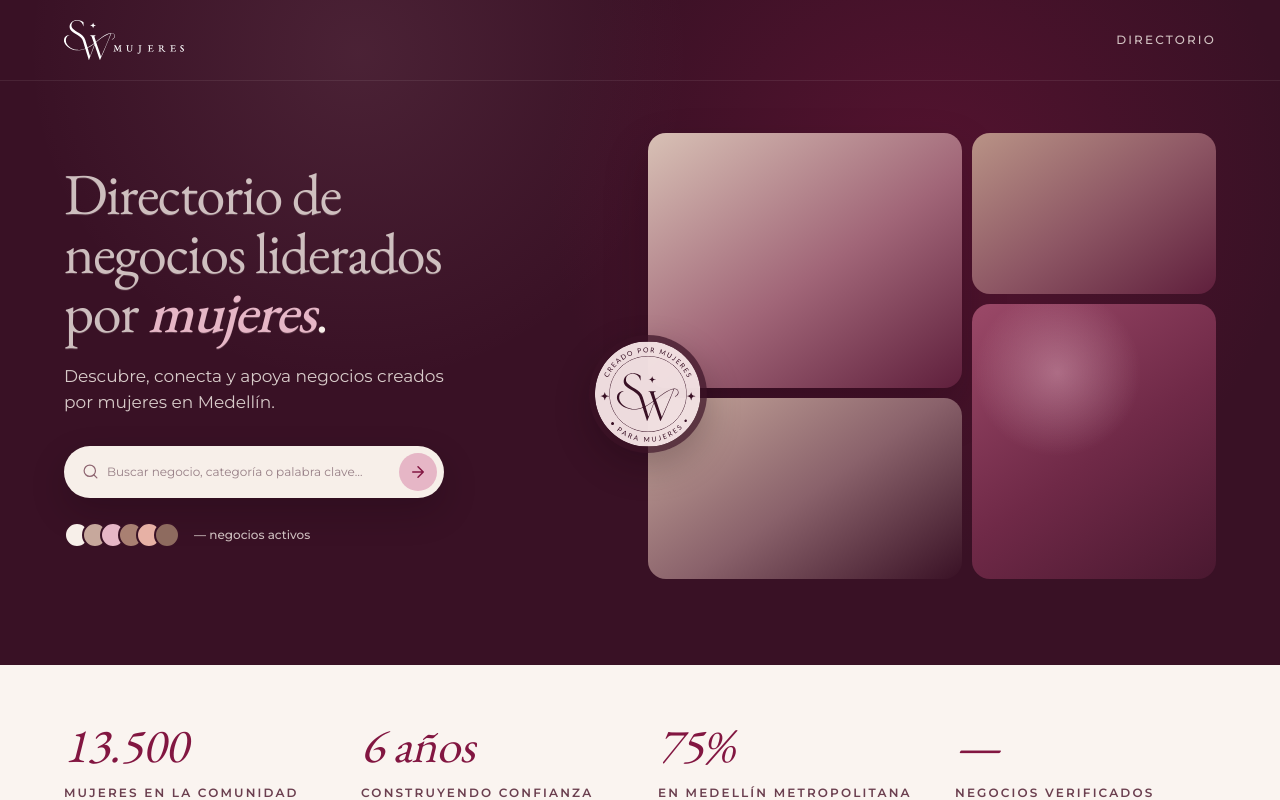
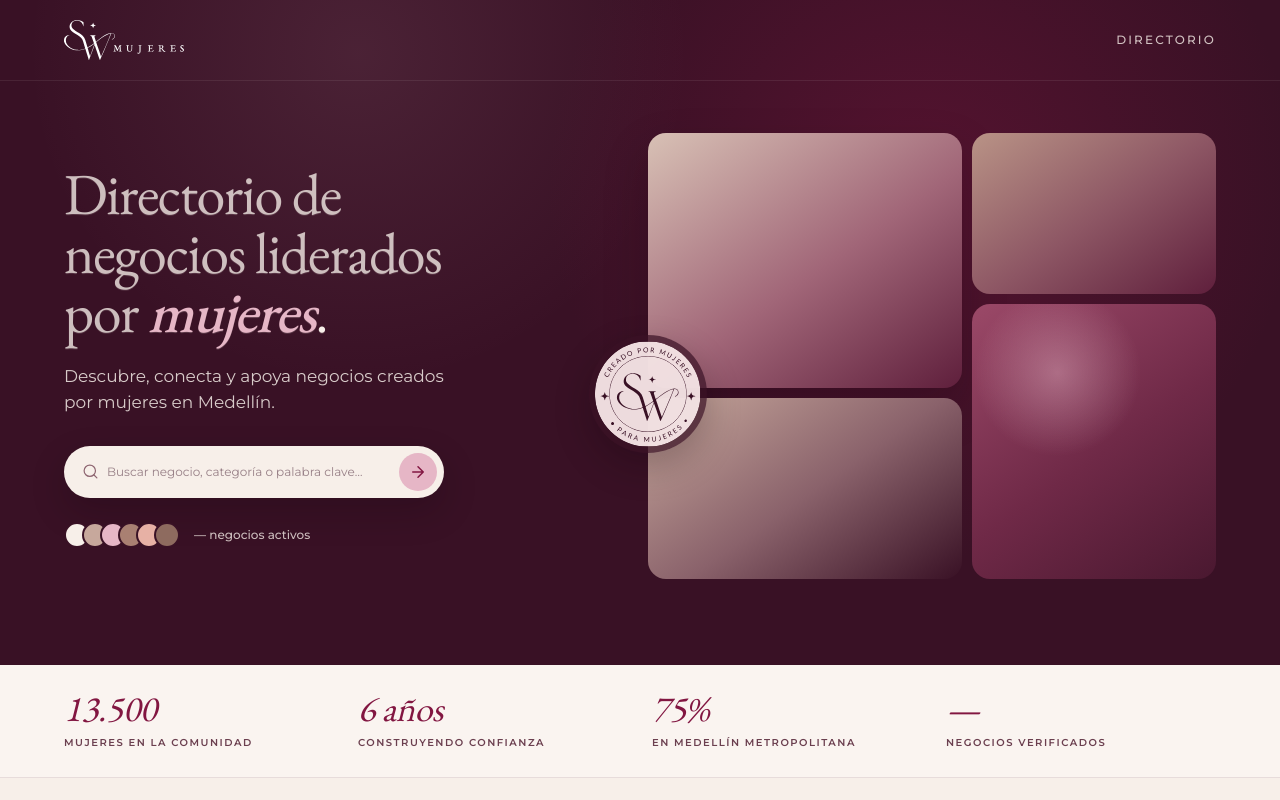
Before and after one commit to SailBliss/sw_master, a Next.js app: page / in a window 1280 px wide. Shown: the top 800 px of the page. Built offline with nearby package versions, Linux system fonts and the light colour scheme; no server answers; the database is empty.

Commit message:
style(landing): compact metrics strip

```diff
--- a/app/page.tsx
+++ b/app/page.tsx
@@ -211,8 +211,8 @@ export default async function LandingPage() {
       </div>
 
       {/* ── Métricas ─────────────────────────────────────────────── */}
-      <section style={{ background: 'var(--bg-alt)', padding: '56px 64px', borderBottom: '1px solid var(--sw-line)' }}>
-        <div style={{ display: 'grid', gridTemplateColumns: 'repeat(4,1fr)', gap: 36 }}>
+      <section style={{ background: 'var(--bg-alt)', padding: '26px 64px', borderBottom: '1px solid var(--sw-line)' }}>
+        <div style={{ display: 'grid', gridTemplateColumns: 'repeat(4,1fr)', gap: 24 }}>
           {[
             { n: '13.500', l: 'Mujeres en la comunidad' },
             { n: '6 años',  l: 'Construyendo confianza' },
@@ -220,8 +220,8 @@ export default async function LandingPage() {
             { n: businessCount, l: 'Negocios verificados' },
           ].map((m) => (
             <div key={m.l}>
-              <div style={{ fontFamily: 'var(--font-display)', fontStyle: 'italic', fontSize: 48, color: 'var(--accent)', lineHeight: 1, letterSpacing: '-0.01em' }}>{m.n}</div>
-              <div style={{ fontSize: 12, fontWeight: 600, letterSpacing: '0.18em', color: 'var(--fg-2)', textTransform: 'uppercase', marginTop: 14 }}>{m.l}</div>
+              <div style={{ fontFamily: 'var(--font-display)', fontStyle: 'italic', fontSize: 36, color: 'var(--accent)', lineHeight: 1, letterSpacing: '-0.01em' }}>{m.n}</div>
+              <div style={{ fontSize: 10, fontWeight: 600, letterSpacing: '0.15em', color: 'var(--fg-2)', textTransform: 'uppercase', marginTop: 8 }}>{m.l}</div>
             </div>
           ))}
         </div>
```
